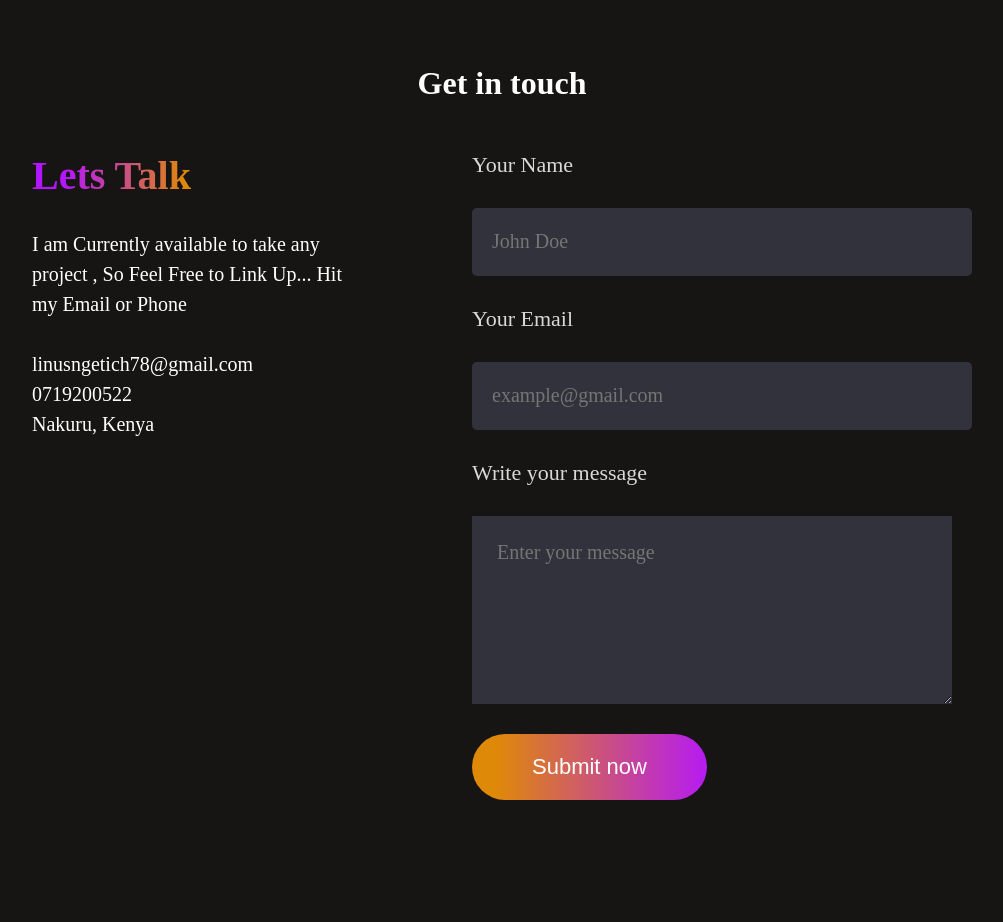
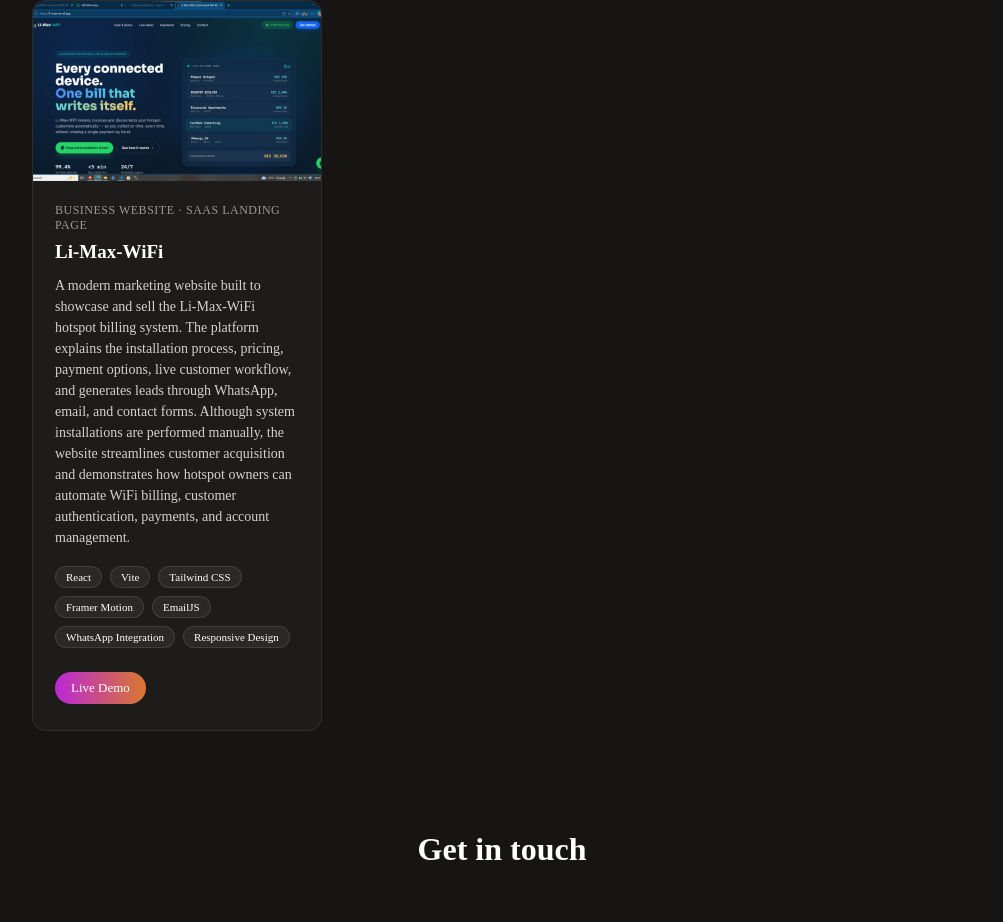
Before and after one commit to Kipkoech78/PortFolio, a React (Vite) app: page / in a window 1280 px wide. Shown: the part 5607-6529 px from the top of the page, without its empty margins (138-1141 px from the left). Built offline with nearby package versions, Linux system fonts and the light colour scheme; no server answers.

Commit message:
feat:add my project

```diff
--- a/src/assets/myworkdata.js
+++ b/src/assets/myworkdata.js
@@ -6,6 +6,7 @@
 import logo2 from './icon2.jpg'
 import logo3 from './icon3.jpg'
 import logo4 from './icon4.jpg'
+import limaxLogo from './limaxLogo.jpg'
 
 // myworkdata.js
 // Add real screenshots/thumbnails as you get them:
@@ -85,6 +86,29 @@
     image: healthSphereLogo,
     links: { video: null, apk: null, github: "https://github.com/Kipkoech78/Health-Sphere", live: "https://sigz.vercel.app/" }, // fill in what's real
   },
+ {
+  id: 7,
+  title: "Li-Max-WiFi",
+  category: "Business Website · SaaS Landing Page",
+  description:
+    "A modern marketing website built to showcase and sell the Li-Max-WiFi hotspot billing system. The platform explains the installation process, pricing, payment options, live customer workflow, and generates leads through WhatsApp, email, and contact forms. Although system installations are performed manually, the website streamlines customer acquisition and demonstrates how hotspot owners can automate WiFi billing, customer authentication, payments, and account management.",
+  tags: [
+    "React",
+    "Vite",
+    "Tailwind CSS",
+    "Framer Motion",
+    "EmailJS",
+    "WhatsApp Integration",
+    "Responsive Design"
+  ],
+  image: limaxLogo,
+  links: {
+    video: null,
+    apk: null,
+    github: null, // or your private/public repository
+    live: "https://your-domain.com"
+  },
+},
 ];
 
 export default myWorkData;
```
Also changed, not shown: src/assets/limaxLogo.jpg (added).
